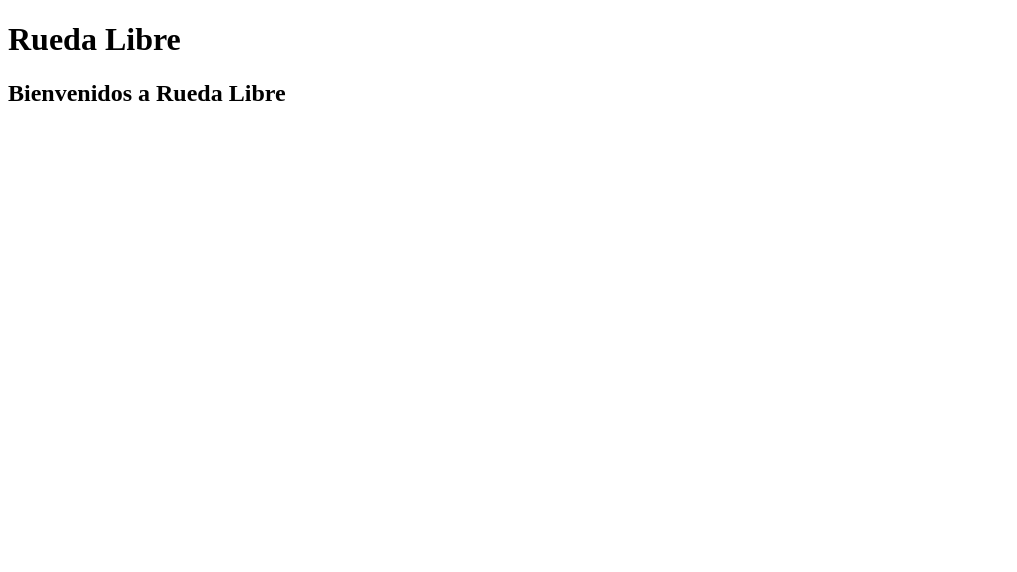
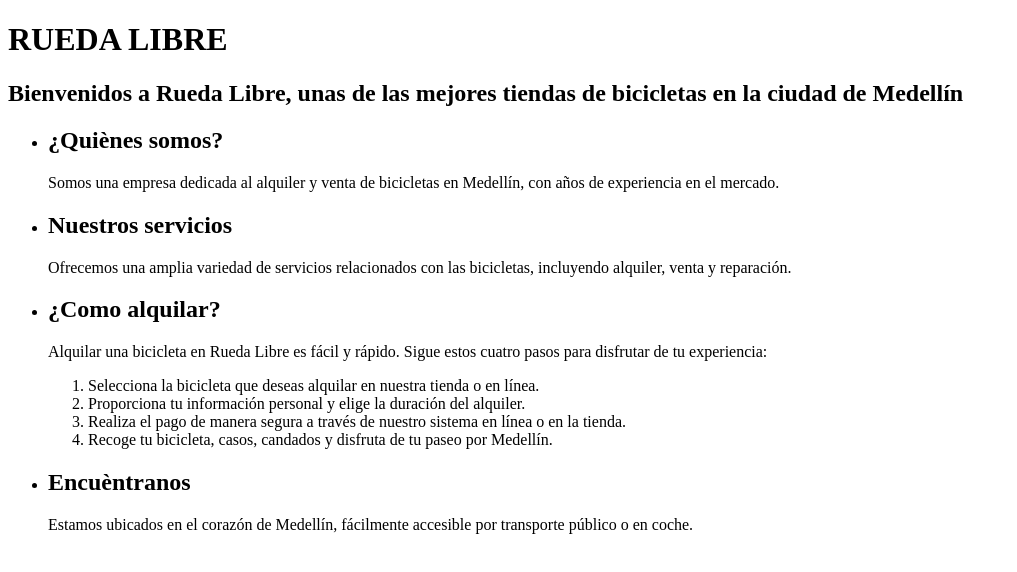
Before and after one commit to mercadopadillavictormanuel-a11y/Rueda-libre, a plain HTML site: page index.html in a window 1280 px wide. Shown: the whole page, without its empty margins (0-1017 px from the left). Drawn offline with Linux system fonts and the light colour scheme.

Commit message:
Se añade contenido en Index para la estructura de la pagina

```diff
--- a/index.html
+++ b/index.html
@@ -6,8 +6,36 @@
     <title>RUEDA LIBRE | Alquiler de Bicicletas en medellin</title>
 </head>
 <body>
-    <h1>Rueda Libre</h1>
-    <h2>Bienvenidos a Rueda Libre</h2>
+    <h1>RUEDA LIBRE</h1>
+    <h2>Bienvenidos a Rueda Libre, unas de las mejores tiendas de bicicletas en la ciudad de Medellín</h2>
+
+    <section>
+        <ul>
+            <li><h2>¿Quiènes somos?</h2>
+            </li>
+            <p>Somos una empresa dedicada al alquiler y venta de bicicletas en Medellín, con años de experiencia en el mercado.
+            </p>
+            <li><h2>Nuestros servicios</h2>
+            </li>
+            <p>Ofrecemos una amplia variedad de servicios relacionados con las bicicletas, incluyendo alquiler, venta y reparación.
+            </p>
+
+            <li><h2>¿Como alquilar?</h2>
+            </li>
+            <p>Alquilar una bicicleta en Rueda Libre es fácil y rápido. Sigue estos cuatro pasos para disfrutar de tu experiencia:</p>
+            <ol>
+                <li>Selecciona la bicicleta que deseas alquilar en nuestra tienda o en línea.</li>
+                <li>Proporciona tu información personal y elige la duración del alquiler.</li>
+                <li>Realiza el pago de manera segura a través de nuestro sistema en línea o en la tienda.</li>
+                <li>Recoge tu bicicleta, casos, candados y disfruta de tu paseo por Medellín.</li>
+            </ol>
+
+            <li><h2>Encuèntranos</h2>
+            </li>
+            <p>Estamos ubicados en el corazón de Medellín, fácilmente accesible por transporte público o en coche.
+            </p>
+        </section>
+    </tr>
 
 </body>
 </html>
```
